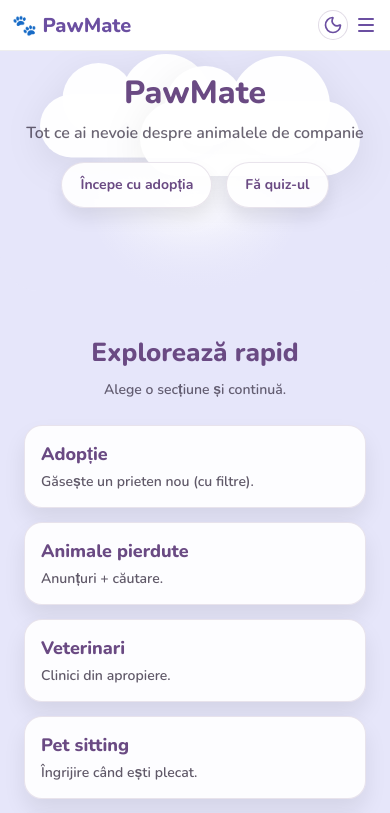
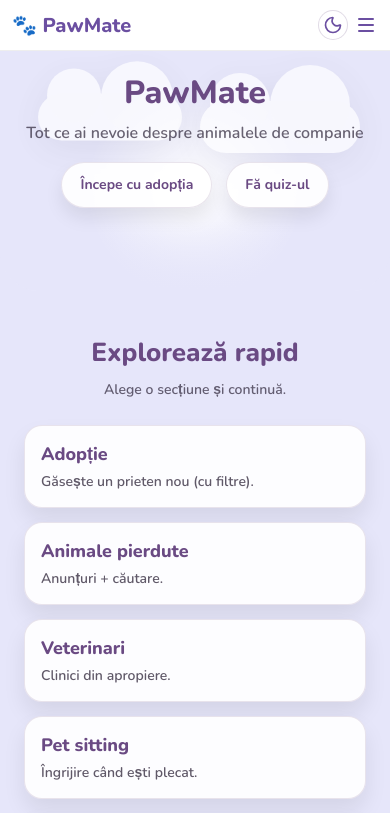
Before and after one commit to viorelinaa/PawMate, a React (Vite) app in the folder frontend/: page / in a window 390 px wide. Shown: the top 813 px of the page. Built offline with nearby package versions, Linux system fonts and the light colour scheme.

Commit message:
fix stilizare home

```diff
--- a/frontend/src/styles/global.css
+++ b/frontend/src/styles/global.css
@@ -181,6 +181,7 @@ body {
 .wikiCloud,
 .voluntariatCloud,
 .medCloud,
+.homeCloud,
 .med-guide .cloud {
   background: var(--hero-cloud) !important;
   filter: var(--hero-cloud-shadow) !important;
@@ -213,6 +214,8 @@ body {
 .voluntariatCloud::after,
 .medCloud::before,
 .medCloud::after,
+.homeCloud::before,
+.homeCloud::after,
 .med-guide .cloud::before,
 .med-guide .cloud::after {
   background: var(--hero-cloud) !important;
@@ -230,6 +233,7 @@ body {
 .wikiCloud::before,
 .voluntariatCloud::before,
 .medCloud::before,
+.homeCloud::before,
 .med-guide .cloud::before {
   width: 90px !important;
   height: 90px !important;
@@ -250,6 +254,7 @@ body {
 .wikiCloud::after,
 .voluntariatCloud::after,
 .medCloud::after,
+.homeCloud::after,
 .med-guide .cloud::after {
   width: 120px !important;
   height: 120px !important;
@@ -271,6 +276,7 @@ body {
   .wikiCloud,
   .voluntariatCloud,
   .medCloud,
+  .homeCloud,
   .med-guide .cloud {
     width: 160px !important;
     height: 52px !important;
@@ -289,6 +295,7 @@ body {
   .wikiCloud::before,
   .voluntariatCloud::before,
   .medCloud::before,
+  .homeCloud::before,
   .med-guide .cloud::before {
     width: 60px !important;
     height: 60px !important;
@@ -308,6 +315,7 @@ body {
   .wikiCloud::after,
   .voluntariatCloud::after,
   .medCloud::after,
+  .homeCloud::after,
   .med-guide .cloud::after {
     width: 80px !important;
     height: 80px !important;
```
